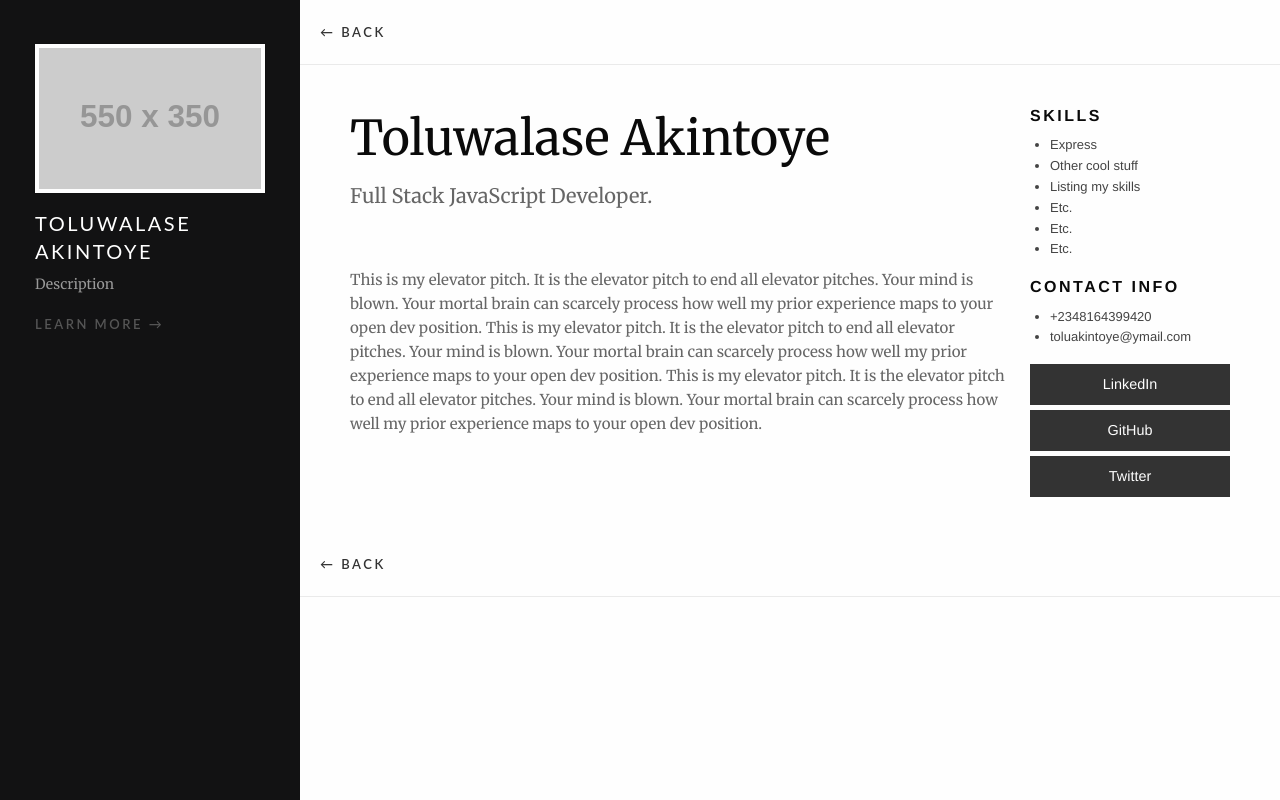
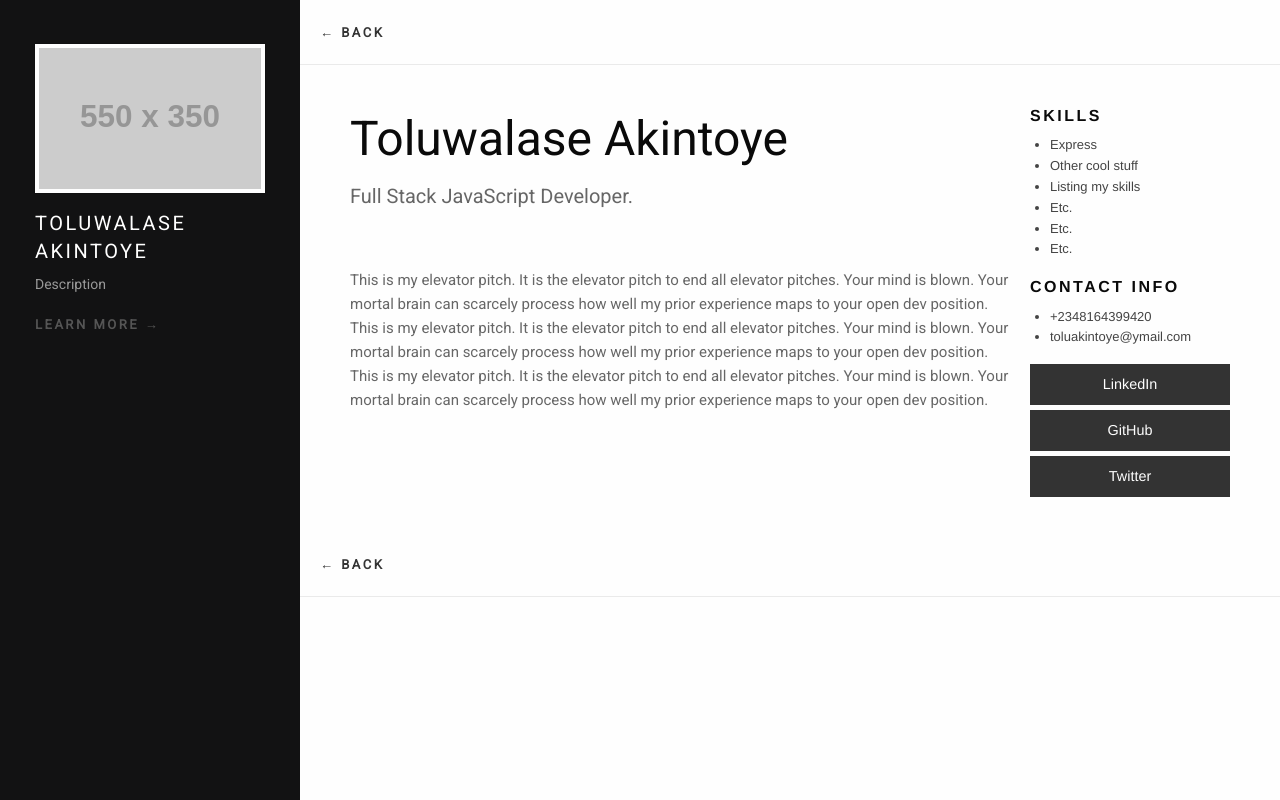
Before and after one commit to ToluAkin/Node-Express-portfolio-site, a Node server app: page /about in a window 1280 px wide. Run offline with Node 20, Linux system fonts and the light colour scheme; grey boxes labelled with a size stand in for pictures from a placeholder-image service; some libraries are stand-ins or nearby versions.

Commit message:
Added more images completed error logging added error pages changed font-family app starts on npm start

```diff
--- a/static_node_and_express_site-v1/app.js
+++ b/static_node_and_express_site-v1/app.js
@@ -22,7 +22,12 @@ app.get('/', (req, res) => {
 app.get('/project/:id', (req, res) => {
     const projectId = req.params.id;
     const project = projects.find( ({ id }) => id === +projectId );
-    res.render('project', { project })
+
+    if (project) {
+        res.render('project', { project });
+    } else {
+        res.sendStatus(404);
+    }
 })
 
 //render about page
@@ -30,6 +35,28 @@ app.get('/about', (req, res) => {
     res.render('about');
 });
 
+//Handling errors
+app.use((req, res, next) => {
+    const err = new Error();
+    err.status = 404;
+    err.message = `The page requested does not exist. You can navigate from the homepage.`
+    console.log(`Error: ${err.status}. ${err.message}`);
+    next(err);
+    res.render('page-not-found');
+});
+
+app.use((err, req, res, next) => {
+    if (err) {
+        console.log('Global error handler called', err)
+    }
+
+    if (err.status === 404) {
+        res.status(404).render('page-not-found', { err });
+    } else {
+        err.message = err.message || `Ooops! It looks like something went wrong on the server.`
+        res.status(err.status || 500).render('error', { err });
+    }
+});
 //listening on port 3000
 app.listen(3000, () => {
     console.log("This app is running on http://localhost:3000/");
--- a/static_node_and_express_site-v1/data.json
+++ b/static_node_and_express_site-v1/data.json
@@ -7,7 +7,7 @@
       "technologies": ["HTML", "CSS", "JavaScript"],
       "live_link": "",
       "github_link": "https://github.com/ToluAkin/Treehouse-FSJS-1",
-      "image_urls": ["/static/images/random_quotes_0.png", "/static/images/random_quotes_2.png", "/static/images/random_quotes_3.png"]
+      "image_urls": ["/static/images/random_quotes_0.png", "/static/images/random_quotes_2.png", "/static/images/random_quotes_3.png","/static/images/random_quotes_4.png", "/static/images/random_quotes_5.png"]
     },
     {
       "id": 1,
@@ -16,7 +16,7 @@
       "technologies": ["HTML", "CSS", "JavaScript"],
       "live_link": "",
       "github_link": "https://github.com/ToluAkin/Treehouse-FSJS-2",
-      "image_urls": ["/static/images/students_550_X_550.png", "/static/images/students_start.png", "/static/images/students_search.png", "/static/images/students_no_match.png"]
+      "image_urls": ["/static/images/students_550_X_550.png", "/static/images/students_start.png","/static/images/students_end.png", "/static/images/students_search.png", "/static/images/students_no_match.png"]
     },
     {
       "id": 2,
--- a/static_node_and_express_site-v1/package.json
+++ b/static_node_and_express_site-v1/package.json
@@ -4,6 +4,7 @@
   "description": "static node and express site",
   "main": "app.js",
   "scripts": {
+    "start": "node app.js",
     "test": "echo \\\"Error: no test specified\\\" && exit 1"
   },
   "repository": {
--- a/static_node_and_express_site-v1/public/css/style.css
+++ b/static_node_and_express_site-v1/public/css/style.css
@@ -1,10 +1,10 @@
 
 h1,h2,h3,h4,h5,p{
-  font-family: 'Merriweather', serif;
+  font-family: 'Roboto', 'Rubik', sans-serif;
 }
 
   h5{
-    font-family: 'Lato', 'Helvetica Neue', Helvetica, Arial, sans-serif;
+    font-family: 'Roboto', 'Rubik', sans-serif;
     letter-spacing: 2.5px;
     -webkit-text-transform: uppercase;
     text-transform: uppercase;
@@ -69,7 +69,7 @@ a:hover{
   }
 
   .portfolio-me a{
-    font-family: 'Lato', 'Helvetica Neue', Helvetica, Arial, sans-serif;
+    font-family: 'Roboto', 'Rubik', sans-serif;
     font-weight: 600;
     color: #555;
     font-size: 13px;
@@ -89,7 +89,7 @@ a:hover{
 }
 
  .portfolio-breadcrumb a{
-   font-family: 'Lato', 'Helvetica Neue', Helvetica, Arial, sans-serif;
+   font-family: 'Roboto', 'Rubik', sans-serif;
    font-weight: 600;
    font-size: 13px;
    letter-spacing: 2.5px;
@@ -148,3 +148,11 @@ a:hover{
 .portfolio-bio{
     line-height: 25px;
 }
+
+.cell:hover {
+  padding: 20px;
+}
+
+.title-bar-title {
+  text-transform: uppercase;
+}
--- a/static_node_and_express_site-v1/views/layout.pug
+++ b/static_node_and_express_site-v1/views/layout.pug
@@ -5,7 +5,7 @@ html(class="no-js" lang="en" dir="ltr")
     meta(http-equiv='x-ua-compatible', content='ie=edge')
     meta(name='viewport', content='width=device-width, initial-scale=1.0')
     title Portfolio Site
-    link(href='https://fonts.googleapis.com/css?family=Merriweather:300,400,400i,700,800', rel='stylesheet')
+    link(href='https://fonts.googleapis.com/css2?family=Roboto&family=Rubik&display=swap', rel='stylesheet')
     link(rel='stylesheet', href='/static/css/foundation.css')
     link(rel='stylesheet', href='/static/css/style.css')
   body
```
Also changed, not shown: static_node_and_express_site-v1/views/error.pug (added, +9 -0 lines), static_node_and_express_site-v1/views/page-not-found.pug (added, +9 -0 lines), static_node_and_express_site-v1/public/images/desk.svg (added), static_node_and_express_site-v1/public/images/random_quotes_0.png, static_node_and_express_site-v1/public/images/random_quotes_4.png (added), static_node_and_express_site-v1/public/images/random_quotes_5.png (added), static_node_and_express_site-v1/public/images/students_end.png (added).
